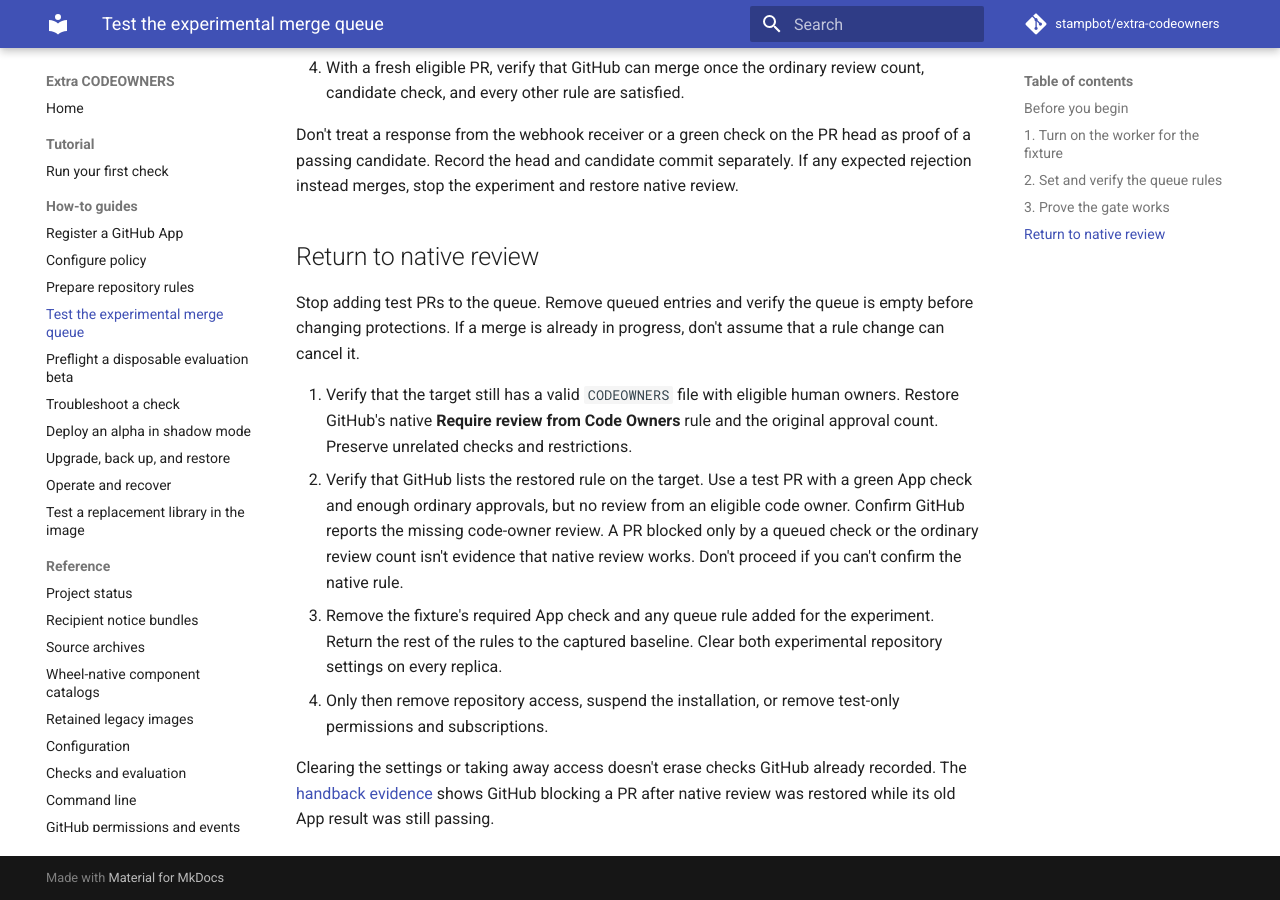
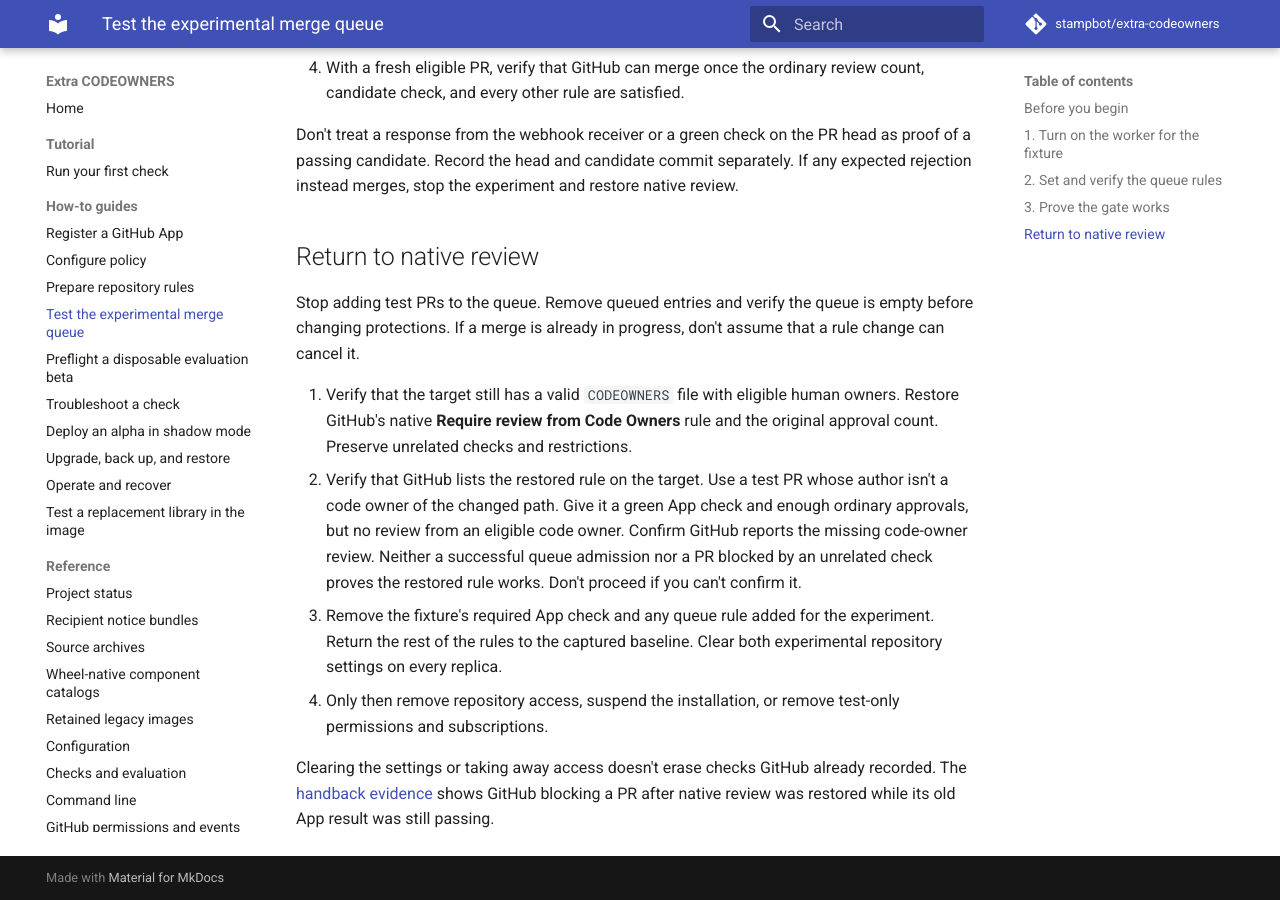
Before and after one commit to stampbot/extra-codeowners, an MkDocs documentation site: the page built from docs/how-to/test-merge-queue.md, in a window 1280 px wide and 900 px high, scrolled down 2145 px. Built offline with MkDocs 1.6.1 and Material for MkDocs 9.7.7, drawn with Linux system fonts in a browser that asks for light colours; comment, search, counter and statistics services are not loaded.

Commit message:
docs: verify the database rollback and isolate the native review control
Signed-off-by: Danny Sauer <github@dannysauer.com>

```diff
--- a/docs/how-to/test-merge-queue.md
+++ b/docs/how-to/test-merge-queue.md
@@ -112,11 +112,11 @@ progress, don't assume that a rule change can cancel it.
    rule and the original approval count. Preserve unrelated checks and
    restrictions.
 2. Verify that GitHub lists the restored rule on the target. Use a test PR
-   with a green App check and enough ordinary approvals, but no review from
-   an eligible code owner. Confirm GitHub reports the missing code-owner
-   review. A PR blocked only by a queued check or the ordinary review count
-   isn't evidence that native review works. Don't proceed if you can't
-   confirm the native rule.
+   whose author isn't a code owner of the changed path. Give it a green App
+   check and enough ordinary approvals, but no review from an eligible code
+   owner. Confirm GitHub reports the missing code-owner review. Neither a
+   successful queue admission nor a PR blocked by an unrelated check proves
+   the restored rule works. Don't proceed if you can't confirm it.
 3. Remove the fixture's required App check and any queue rule added for
    the experiment. Return the rest of the rules to the captured baseline.
    Clear both experimental repository settings on every replica.
--- a/mkdocs.yml
+++ b/mkdocs.yml
@@ -118,6 +118,7 @@ nav:
           - November missed review dismissal: maintainers/evidence/2026-11-23-missed-review-dismissal.md
           - November queue with a waiting PR: maintainers/evidence/2026-11-23-worker-with-queued-follower.md
           - November approved candidate merge: maintainers/evidence/2026-11-23-approved-candidate-merged.md
+          - November published schema 0012 restore: maintainers/evidence/2026-11-23-published-schema-0012-restore.md
       - Respond to dependency audit: how-to/respond-to-dependency-audit.md
       - Rescan a published image: how-to/rescan-published-image.md
       - Review or recover a Renovate update: how-to/manage-renovate-updates.md
```
Also changed, not shown: docs/how-to/prepare-repository-rules.md (+4 -3 lines), docs/maintainers/evidence/2026-11-23-published-schema-0012-restore.md (added, +45 -0 lines), docs/maintainers/evidence/index.md (+1 -0 lines), docs/maintainers/live-validation.md (+5 -0 lines), docs/reference/upgrade-notes.md (+5 -0 lines).
